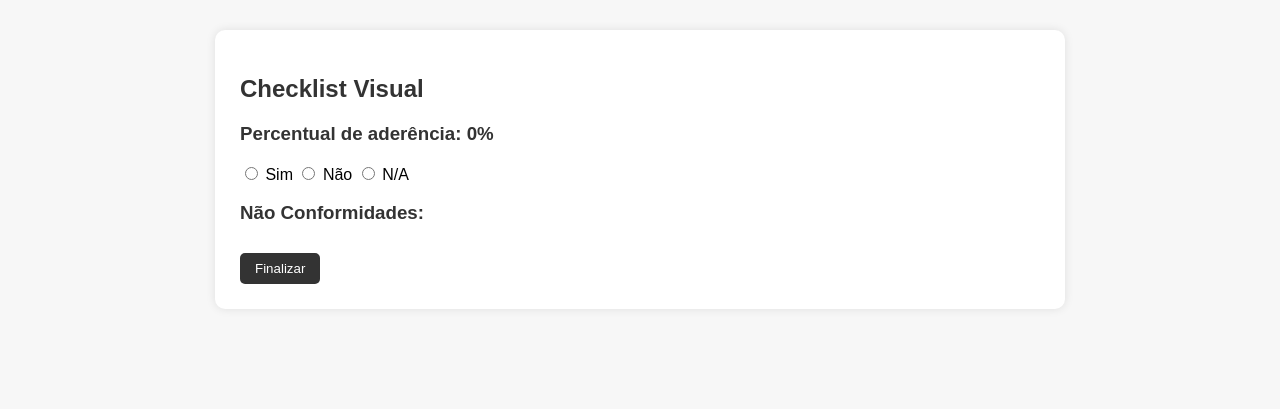
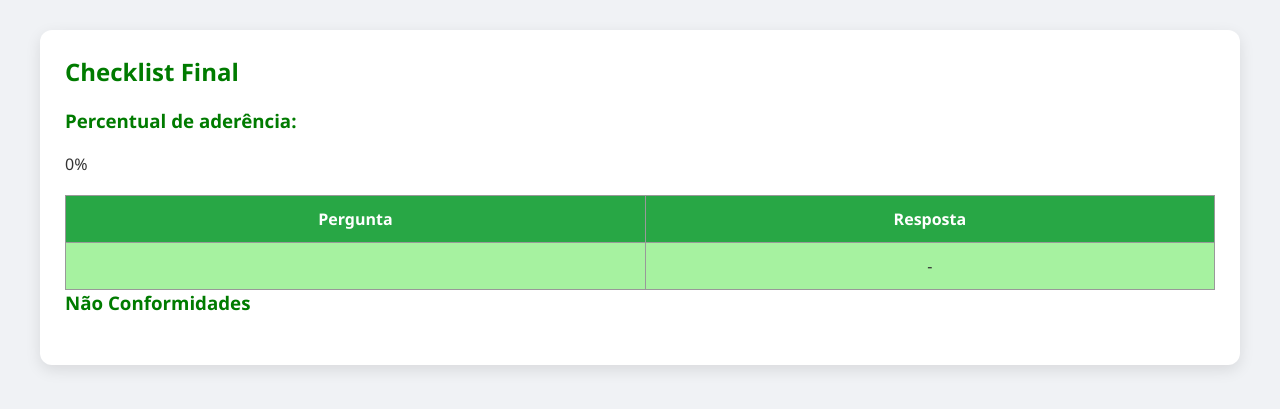
Before and after one commit to Praesjean/Projeto-Ferramenta-de-Auditoria, a PHP site: page /assets/pages/auditoria-visual.php in a window 1280 px wide. Shown: the top 409 px of the page. Run offline with PHP 8.4, Linux system fonts and the light colour scheme; tables that the repository leaves empty or names only in its code hold one stand-in row (values such as "Sample post"); data that the repository does not hold is empty.

Commit message:
Estrutura Base 2.1

```diff
--- a/Projeto/assets/pages/auditoria-inicial.php
+++ b/Projeto/assets/pages/auditoria-inicial.php
@@ -5,13 +5,13 @@
         <title>Iniciar Auditoria</title>
         <link rel="stylesheet" href="../../styles/global/global.css">
         <link rel="stylesheet" href="../../styles/pages/auditoria-inicial.css">
-    <script src="../../scripts/pages/auditoria-inicial.js" defer></script>
     </head>
     <body>
         <div class="container">
             <h2>Iniciar Nova Auditoria</h2>
             <form method="post" action="auditoria-interativa.php">
-        Artefato avaliado: <input type="text" name="artefato" required>
+                <label>Artefato avaliado:</label>
+                <input type="text" name="artefato" required>
                 <button type="submit">Iniciar Auditoria</button>
             </form>
         </div>
--- a/Projeto/assets/pages/auditoria-visual.php
+++ b/Projeto/assets/pages/auditoria-visual.php
@@ -6,34 +6,48 @@
         <link rel="stylesheet" href="../../styles/global/global.css">
         <link rel="stylesheet" href="../../styles/pages/auditoria-visual.css">
         <script src="../../scripts/pages/global.js" defer></script>
-    <script src="../../scripts/pages/auditoria-visual.js" defer></script>
     </head>
     <body>
         <div class="container">
-<h2>Checklist Visual</h2>
-<h3>Percentual de aderência: <span id="aderencia">0%</span></h3>
+            <h2>Checklist Final</h2>
+            <h3>Percentual de aderência:</h3>
+            <div id="progress" class="progress-circle">0%</div>
 
             <?php
                 $auditoria_id = $_POST['auditoria_id'] ?? 0;
                 $checklist = $conn->query("SELECT * FROM checklist");
             ?>
 
-<form method="post" action="auditoria-alertas.php">
-<input type="hidden" name="auditoria_id" value="<?= $auditoria_id ?>">
+            <table class="checklist-table">
+                <thead>
+                    <tr>
+                        <th>Pergunta</th>
+                        <th>Resposta</th>
+                    </tr>
+                </thead>
+                <tbody>
                     <?php while($item = $checklist->fetch_assoc()){ ?>
-<div class="checklist-item">
-<p><b><?= $item['pergunta'] ?></b></p>
-<label><input type="radio" name="resposta[<?= $item['id'] ?>]" value="Sim" required onclick="atualizarNC(<?= $item['id'] ?>,'Sim')"> Sim</label>
-<label><input type="radio" name="resposta[<?= $item['id'] ?>]" value="Nao" onclick="atualizarNC(<?= $item['id'] ?>,'Nao')"> Não</label>
-<label><input type="radio" name="resposta[<?= $item['id'] ?>]" value="NA" onclick="atualizarNC(<?= $item['id'] ?>,'NA')"> N/A</label>
+                        <tr>
+                            <td><?= $item['pergunta'] ?></td>
+                            <td><?= $_POST['resposta'][$item['id']] ?? '-' ?></td>
+                        </tr>
+                    <?php } ?>
+                </tbody>
+            </table>
+
+            <h3>Não Conformidades</h3>
+            <div id="nc-list">
+                <?php
+                if(isset($_POST['resposta'])){
+                    foreach($_POST['resposta'] as $id_checklist => $resposta){
+                        if($resposta == 'Nao'){
+                            echo "<div class='nc-item'>Não conformidade no item {$id_checklist}</div>";
+                        }
+                    }
+                }
+                ?>
             </div>
-<?php } ?>
-
-<h3>Não Conformidades:</h3>
-<div id="nc-list"></div>
-
-<button type="submit">Finalizar</button>
-</form>
+            <script src="../../scripts/pages/auditoria-visual.js"></script>
         </div>
     </body>
 </html>
--- a/Projeto/scripts/pages/auditoria-visual.js
+++ b/Projeto/scripts/pages/auditoria-visual.js
@@ -1,32 +1,17 @@
-function atualizarNC(id, valor) {
-    let ncList = document.getElementById('nc-list');
-    let item = document.getElementById('nc-item-' + id);
-
-    if(valor === 'Nao') {
-        if(!item){
-            let div = document.createElement('div');
-            div.className = 'nc-item status-Aberta';
-            div.id = 'nc-item-' + id;
-            div.innerHTML = `
-                <strong>NC do item ${id}</strong>: Não conformidade detectada<br>
-                Responsável: <input type="text" name="responsavel[${id}]" value=""><br>
-                Prazo: <input type="date" name="prazo[${id}]" value=""><br>
-                Status:
-                <select name="status[${id}]" onchange="atualizarCor(this, ${id})">
-                    <option>Aberta</option>
-                    <option>Em Andamento</option>
-                    <option>Resolvida</option>
-                    <option>Escalonada</option>
-                </select>
-            `;
-            ncList.appendChild(div);
-        }
-    } else if(item){
-        ncList.removeChild(item);
-    }
-    atualizarAderencia();
+const checklist = document.querySelectorAll('.checklist-table tbody tr');
+const progress = document.getElementById('progress');
+function atualizarAderencia(){
+    let total=0, sim=0;
+    checklist.forEach(tr=>{
+        const resposta = tr.cells[1].innerText;
+        if(resposta=='Sim' || resposta=='Nao'){ total++; }
+        if(resposta=='Sim'){ sim++; }
+    });
+    const perc = total>0?Math.round(sim/total*100):0;
+    progress.innerText=perc+'%';
+    progress.style.setProperty('--percent', perc+'%');
+    if(perc>=80) progress.className='progress-circle green';
+    else if(perc>=50) progress.className='progress-circle yellow';
+    else progress.className='progress-circle red';
 }
-
-function atualizarCor(sel,id){
-    document.getElementById('nc-item-'+id).className='nc-item status-'+sel.value.replace(/\s/g,'');
-}
+window.addEventListener('load', atualizarAderencia);
--- a/Projeto/styles/global/global.css
+++ b/Projeto/styles/global/global.css
@@ -1,38 +1,55 @@
-body {
-    font-family: Arial, sans-serif;
-    margin: 30px;
-    background:#f7f7f7;
+/* Reset básico e tipografia */
+* {
+    margin: 0;
+    padding: 0;
+    box-sizing: border-box;
+    font-family: 'Segoe UI', Tahoma, Geneva, Verdana, sans-serif;
 }
 
-h2,h3{
-    color:#333;
+body {
+    background-color: #f0f2f5;
+    color: #333;
 }
 
-.container{
-    max-width:800px;
-    margin:auto;
-    background:#fff;
-    padding:25px;
-    border-radius:10px;
-    box-shadow:0 0 10px rgba(0,0,0,0.1);
+/* Container central */
+.container {
+    max-width: 1200px;
+    margin: 30px auto;
+    padding: 25px;
+    background-color: #fff;
+    border-radius: 12px;
+    box-shadow: 0 5px 15px rgba(0,0,0,0.1);
 }
 
-input[type=text],input[type=date],select{
-    width:200px;
-    padding:5px;
-    margin:5px 0;
+/* Títulos */
+h1, h2, h3 {
+    margin-bottom: 20px;
+    color: #007b00;
 }
 
-button{
-    padding:8px 15px;
-    margin-top:10px;
-    background:#333;
-    color:#fff;
-    border:none;
-    border-radius:5px;
-    cursor:pointer;
+/* Botões */
+button {
+    padding: 10px 25px;
+    border: none;
+    background-color: #28a745;
+    color: #fff;
+    font-size: 16px;
+    border-radius: 6px;
+    cursor: pointer;
+    transition: 0.3s;
 }
 
-button:hover{
-    background:#555;
+button:hover {
+    background-color: #218838;
 }
+
+/* Links */
+a {
+    text-decoration: none;
+    color: #28a745;
+    font-weight: bold;
+}
+
+a:hover {
+    color: #1e7e34;
+}
--- a/Projeto/styles/pages/auditoria-visual.css
+++ b/Projeto/styles/pages/auditoria-visual.css
@@ -1,33 +1,46 @@
-.checklist-item{
-    margin-bottom:15px;
+/* Tabela estilo Excel */
+.checklist-table {
+    width: 100%;
+    border-collapse: collapse;
+    margin-top: 20px;
+    font-size: 16px;
 }
 
-.nc-item{
-    padding:10px;
-    border-radius:5px;
-    margin-bottom:10px;
+.checklist-table th, .checklist-table td {
+    border: 1px solid #999;
+    padding: 12px;
+    text-align: center;
 }
 
-.status-Aberta{
-    background:#f8d7da;
-    border:1px solid #f5c6cb;
+.checklist-table th {
+    background-color: #28a745;
+    color: white;
 }
 
-.status-EmAndamento{
-    background:#fff3cd;
-    border:1px solid #ffeeba;
+.checklist-table tr:nth-child(even) {
+    background-color: #d1f7c4;
 }
 
-.status-Resolvida{
-    background:#d4edda;
-    border:1px solid #c3e6cb;
+.checklist-table tr:nth-child(odd) {
+    background-color: #a6f2a0;
 }
 
-.status-Escalonada{
-    background:#ffe5b4;
-    border:1px solid #ffcc80;
+/* Inputs radio */
+.checklist-table input[type=radio] {
+    transform: scale(1.3);
+    margin: 0 5px;
 }
 
-.nc-item strong{
-    color:#e74c3c;
+/* Lista de NCs */
+#nc-list {
+    margin-top: 25px;
 }
+
+.nc-item {
+    padding: 12px;
+    margin-bottom: 10px;
+    border-left: 6px solid #ff9800;
+    background-color: #fff3cd;
+    border-radius: 6px;
+    font-weight: bold;
+}
```
Also changed, not shown: Projeto/assets/pages/auditoria-alertas.php (deleted, +0 -17 lines), Projeto/assets/pages/auditoria-interativa.php (+24 -12 lines), Projeto/scripts/pages/auditoria-interativa.js (+17 -27 lines), Projeto/styles/pages/auditoria-alertas.css (deleted, +0 -32 lines), Projeto/styles/pages/auditoria-inicial.css (+18 -3 lines), Projeto/styles/pages/auditoria-interativa.css (+43 -10 lines), Projeto/index.php (indentation only). Lines whose indentation alone changed are shown as unchanged.
